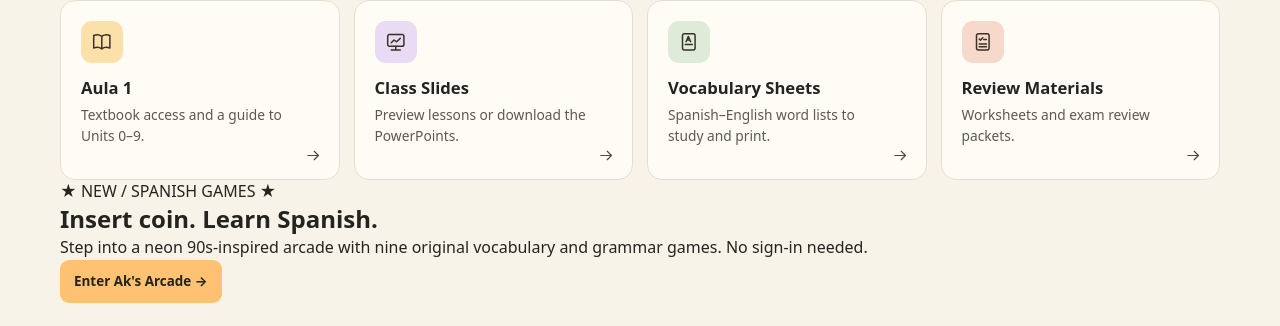
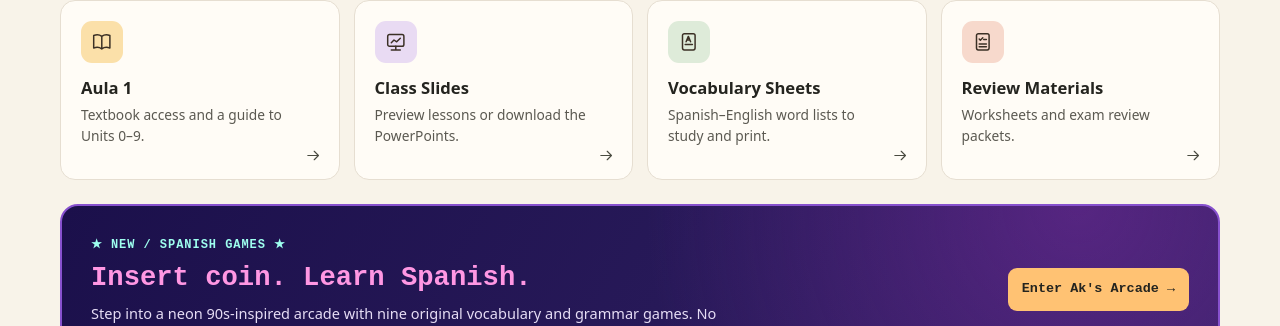
Before and after one commit to kfzydgyrtv-tech/AkSpanishclass, a plain HTML site: page index.html in a window 1280 px wide. Shown: the part 616-942 px from the top of the page. Drawn offline with Linux system fonts and the light colour scheme.

Commit message:
Style new retro arcade feature on site homepage

```diff
--- a/style.css
+++ b/style.css
@@ -269,3 +269,11 @@ a.print-page:hover { text-decoration: underline; }
 
 /* Dedicated games discovery link on the existing AULA practice page */
 .arcade-promo{margin:3px 0 18px;align-items:center}.arcade-promo span{font-size:.88rem;color:var(--muted)}
+
+/* Home-page arcade feature complements existing warm site visuals. */
+.arcade-home-feature{margin-top:24px;padding:25px 29px;display:flex;justify-content:space-between;align-items:center;gap:18px;flex-wrap:wrap;border:2px solid #8751ce;border-radius:18px;background:radial-gradient(circle at 88% 0%,#752b9b90,transparent 42%),linear-gradient(120deg,#1b104b,#322164);color:#fdf3ff}
+.arcade-home-feature span{font:800 .75rem "Courier New",monospace;color:#9effef;letter-spacing:.08em}
+.arcade-home-feature h2{margin:9px 0;font:800 clamp(1.3rem,3vw,1.7rem) "Courier New",monospace;color:#ff97e3}
+.arcade-home-feature p{max-width:650px;color:#e6ddf5;font-size:.91rem}
+.arcade-home-feature .button{font-family:"Courier New",monospace;font-weight:900}
+@media(max-width:490px){.arcade-home-feature{padding:19px 17px}.arcade-home-feature .button{width:100%}}
```
